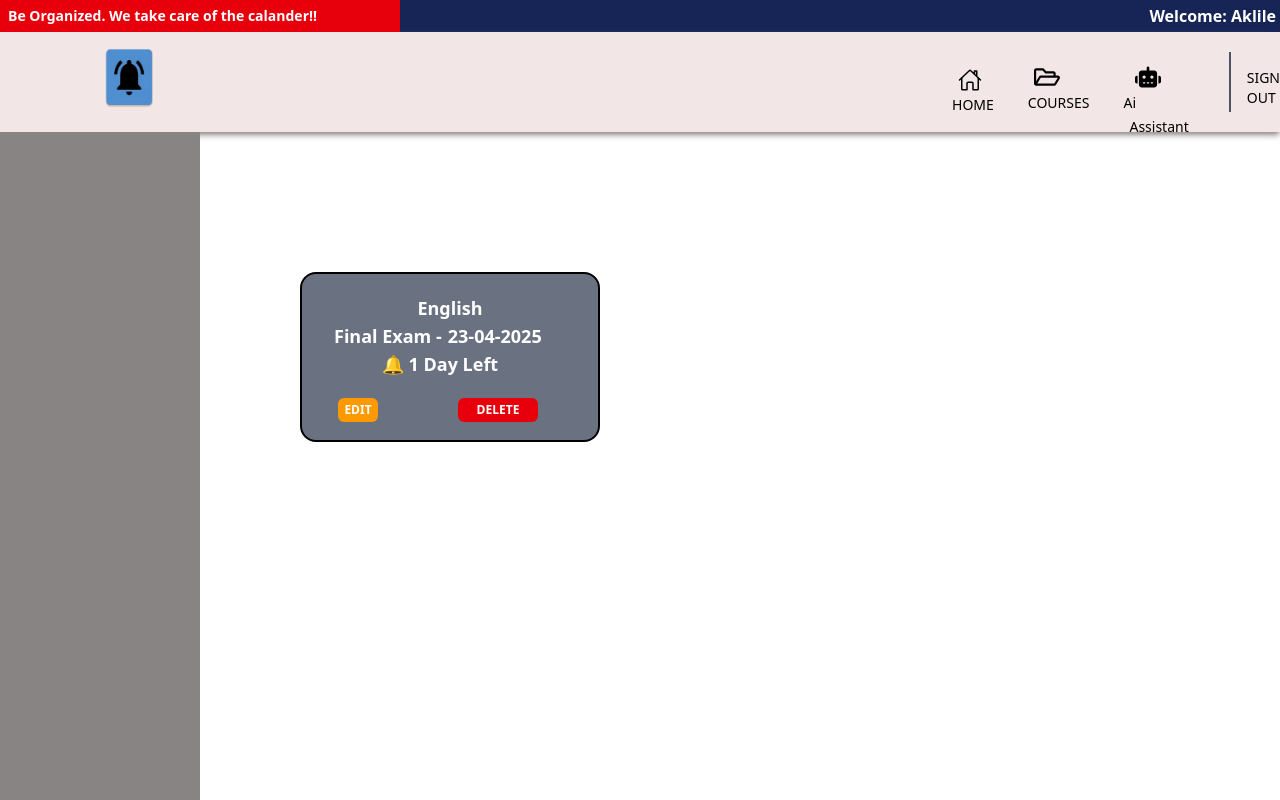
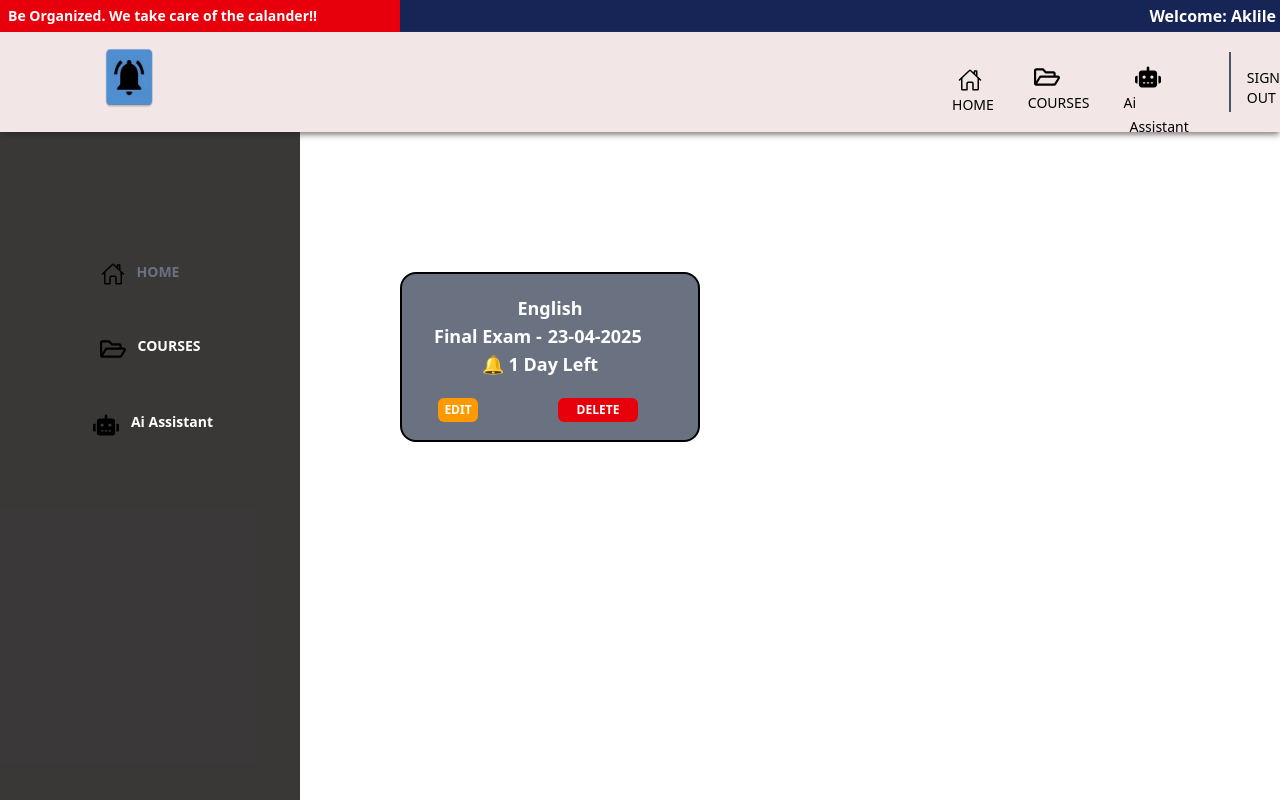
Before and after one commit to Aklile612/Reminder-App, a React (Vite) app: page / in a window 1280 px wide. Shown: the top 800 px of the page. Built offline with nearby package versions, Linux system fonts and the light colour scheme.

Commit message:
I suck at designing

```diff
--- a/src/Components/SideBar/SideBar.jsx
+++ b/src/Components/SideBar/SideBar.jsx
@@ -1,9 +1,27 @@
 import React from 'react'
+import { FaRegFolderOpen, FaRobot } from 'react-icons/fa'
+import { IoHomeOutline } from 'react-icons/io5'
 
 const SideBar = () => {
   return (
-    <div className='w-[200px]   h-[100vh] bg-[#888484]'>
+    <div className='w-[300px]   h-[100vh] bg-[#221f1fe3]'>
+        <div>
+            <div className='flex flex-col md:gap-[50px] justify-center items-center md:pt-[130px]'>
+                <div className=' flex group hover:bg-gray-600 hover:w-[200px] hover:rounded-lg hover:scale-110 hover:text-white  -ml-5 gap-3 transition-all'>
+                    <IoHomeOutline className='text-2xl   '/>
+                    <span className='text-sm font-bold font-poppins text-gray-500'>HOME</span>
+                </div>
+                <div className='group flex gap-3 transition-colors '>
+                    <FaRegFolderOpen className=' text-[26px]'/>
+                    <span className=' text-sm font-bold text-white'>COURSES</span>
+                </div>
 
+                <div className='group  ml-1.5 flex gap-3 transition-colors '>
+                  <FaRobot className='text-[26px]  ' />
+                  <span className=' text-sm font-bold text-white'>Ai Assistant</span>
+                </div>
+            </div>
+        </div>
     </div>
   )
 }
```
